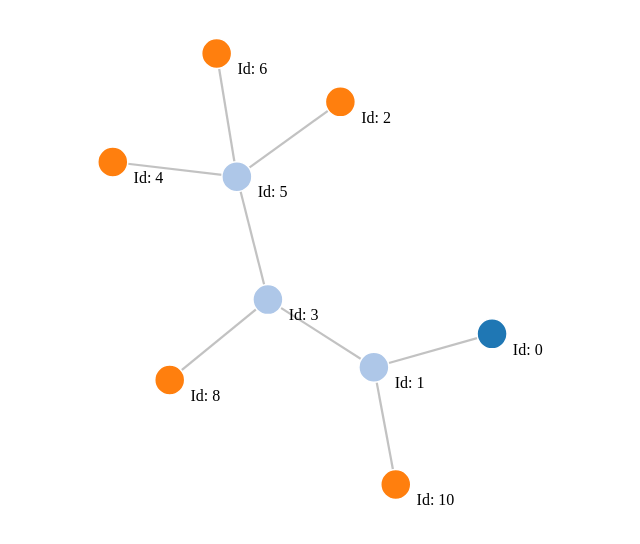
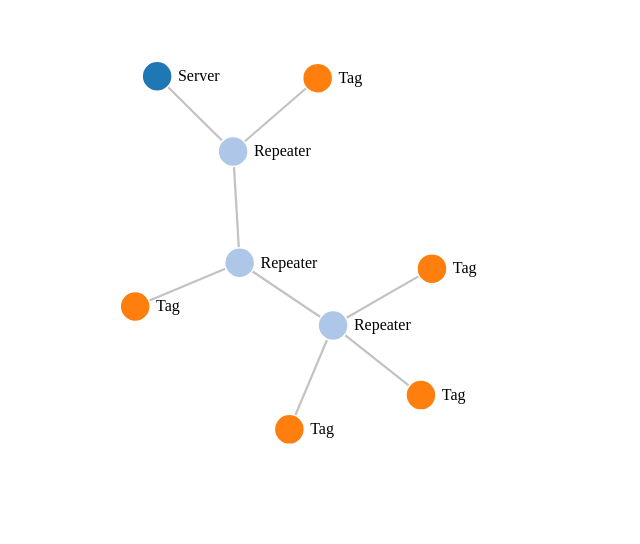
Before and after one commit to Zerphed/zerphed.github.io, a plain HTML site: page index.html in a window 1280 px wide. Shown: the whole page, without its empty margins (194-834 px from the left). Drawn offline with nearby package versions, Linux system fonts and the light colour scheme.

Commit message:
Fixed labels

```diff
--- a/index.html
+++ b/index.html
@@ -23,7 +23,7 @@ var width = 960,
 var color = d3.scale.category20();
 
 var force = d3.layout.force()
-    .charge(-1800)
+    .charge(-1200)
     .linkDistance(90)
     .size([width, height]);
 
@@ -56,8 +56,11 @@ d3.json("mesh.json", function(error, graph) {
 
   var labels = gnode.append("text")
       .attr("dx", "1.3em")
-      .attr("dy", "1.3em")
-      .text(function(d) { return "Id: " + String(d.id); });
+      .attr("dy", "0.3em")
+      .text(function(d) {
+          var types = ["Server", "Repeater", "Tag"];
+          return types[d.type];
+      });
 
   console.log(labels);
 
```
